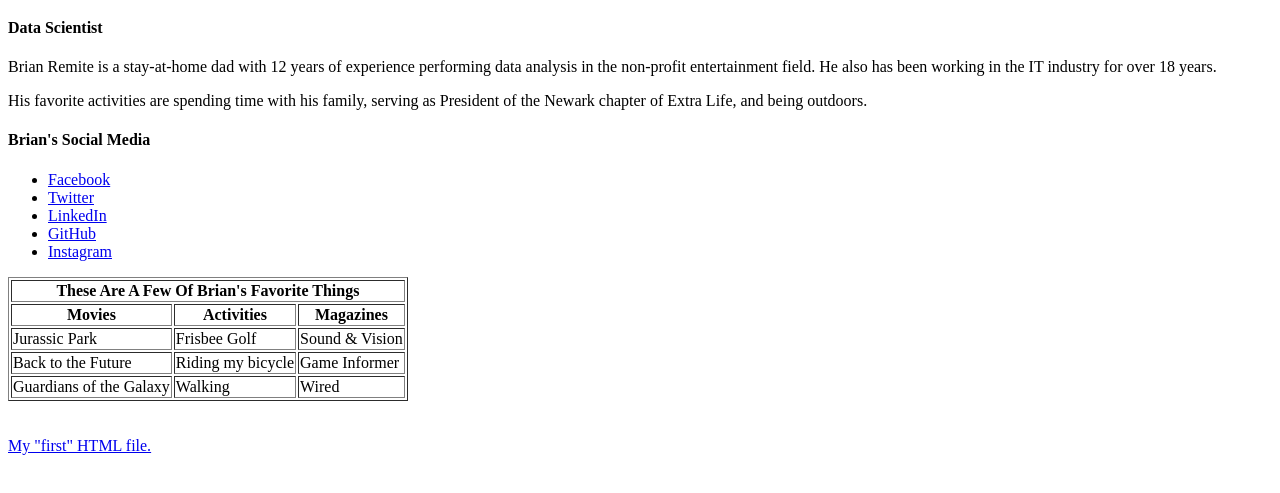
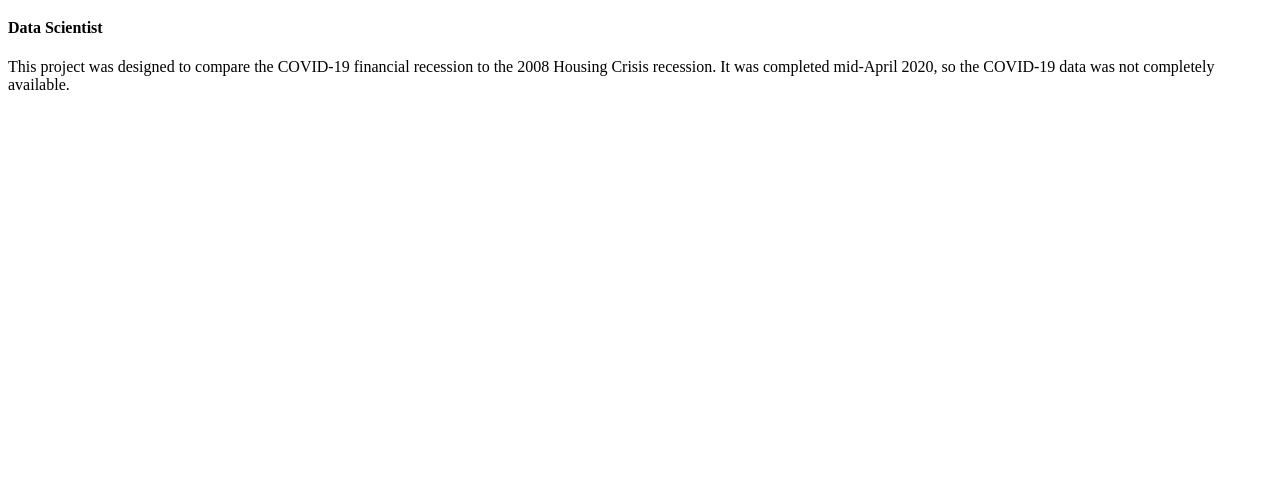
Before and after one commit to NachoKingP/Project1-2020, a plain HTML site: page index.html in a window 1280 px wide. Shown: the part 87-580 px from the top of the page. Drawn offline with Linux system fonts and the light colour scheme.

Commit message:
Edited index.html.

```diff
--- a/index.html
+++ b/index.html
@@ -13,51 +13,9 @@
   </div>
 
   <div>
-    <p>Brian Remite is a stay-at-home dad with 12 years of experience performing data analysis in the non-profit entertainment field.  He also has been working in the IT industry for over 18 years.</p>
-    <p>His favorite activities are spending time with his family, serving as President of the Newark chapter of Extra Life, and being outdoors.</p>
+    <p>This project was designed to compare the COVID-19 financial recession to the 2008 Housing Crisis recession.  It was completed mid-April 2020, so the COVID-19 data was not completely available.</p>
   </div>
 
-  <div>
-    <h4>Brian's Social Media</h4>
-    <ul>
-      <li><a href="https://www.facebook.com/brian.remite" target="_blank">Facebook</a></li>
-      <li><a href="https://twitter.com/HeWhoSousVides" target="_blank">Twitter</a></li>
-      <li><a href="https://www.linkedin.com/in/brianremite/" target="_blank">LinkedIn</a></li>
-      <li><a href="https://github.com/NachoKingP" target="_blank">GitHub</a></li>
-      <li><a href="https://www.instagram.com/nachokingp/" target="_blank">Instagram</a></li>
-    </ul>
-  </div>
-
-  <div>
-    <table border="1">
-      <thead>
-        <th colspan="3">These Are A Few Of Brian's Favorite Things</th>
-      </thead>
-      <tr>
-        <th>Movies</th>
-        <th>Activities</th>
-        <th>Magazines</th>
-      </tr>
-      <tr>
-        <td>Jurassic Park</td>
-        <td>Frisbee Golf</td>
-        <td>Sound & Vision</td>
-      </tr>
-      <tr>
-        <td>Back to the Future</td>
-        <td>Riding my bicycle</td>
-        <td>Game Informer</td>
-      </tr>
-      <tr>
-        <td>Guardians of the Galaxy</td>
-        <td>Walking</td>
-        <td>Wired</td>
-      </tr>
-    </table>
-  </div>
-
-  <br><br>
-  <a href="my-first.html" target="_blank">My "first" HTML file.</a>
 </body>
 
 </html>
```
